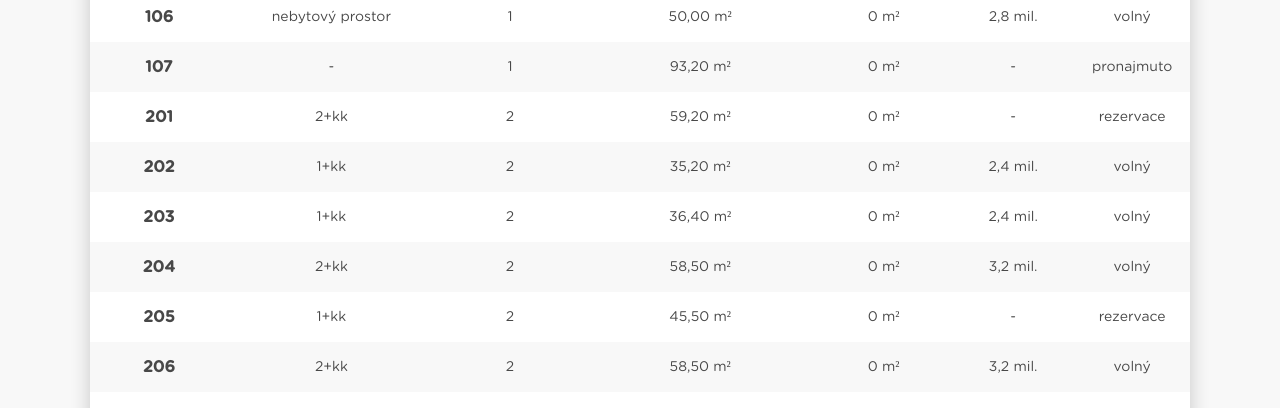
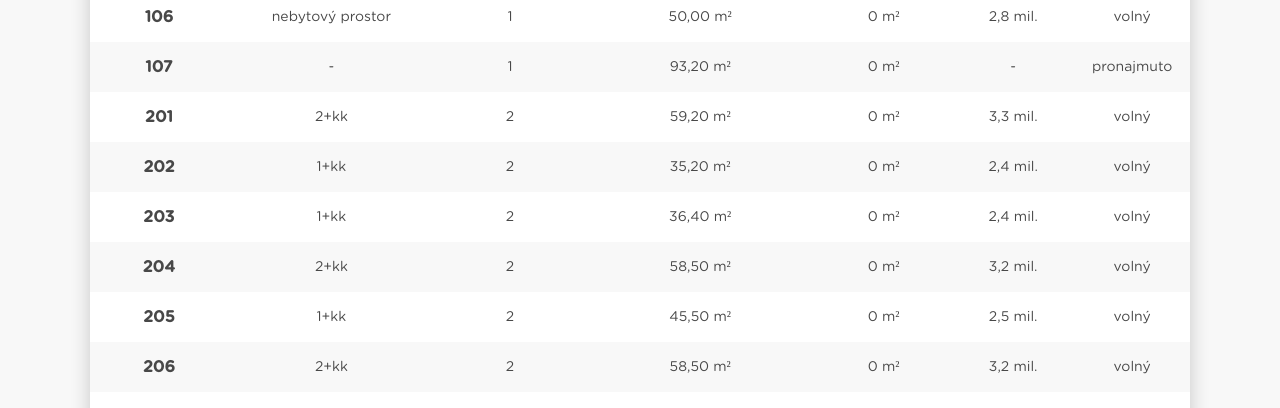
Before and after one commit to StyvekDrtic/bydleniSvojetice, a Jekyll site: the page built from ceny.html, in a window 1280 px wide and 900 px high, scrolled down 578 px. Shown: the part 150-558 px from the top of the window. Built offline with Jekyll 4.4.1, drawn with Linux system fonts in a browser that asks for light colours.

Commit message:
zmena cen

```diff
--- a/_includes/tabulka.html
+++ b/_includes/tabulka.html
@@ -87,8 +87,8 @@
       <td>2</td>
       <td>59,20</td>
       <td>0</td>
-      <td class="neMil">-</td>
-      <td>rezervace</td>
+      <td>3,3</td>
+      <td>volný</td>
     </tr>
 
     <tr>
@@ -127,8 +127,8 @@
       <td>2</td>
       <td>45,50</td>
       <td>0</td>
-      <td class="neMil">-</td>
-      <td>rezervace</td>
+      <td>2,5</td>
+      <td>volný</td>
     </tr>
 
     <tr>
```
